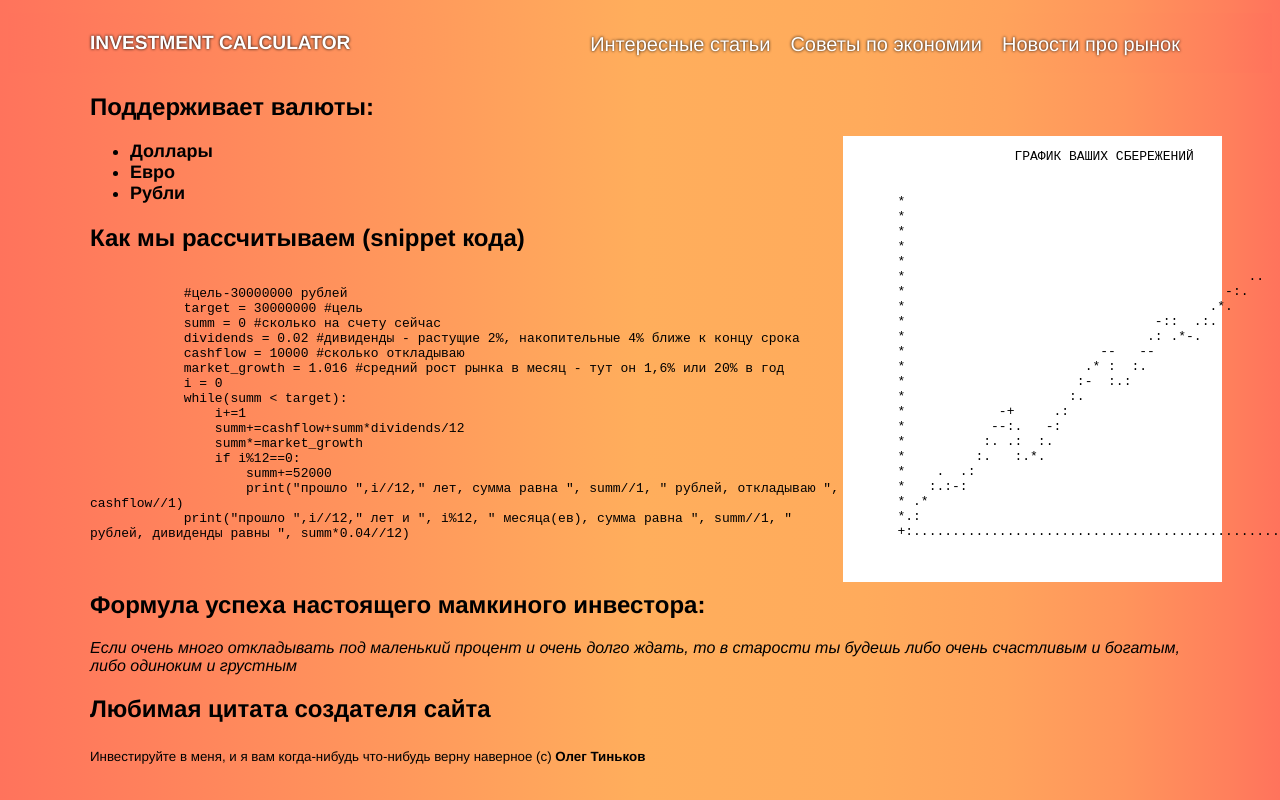
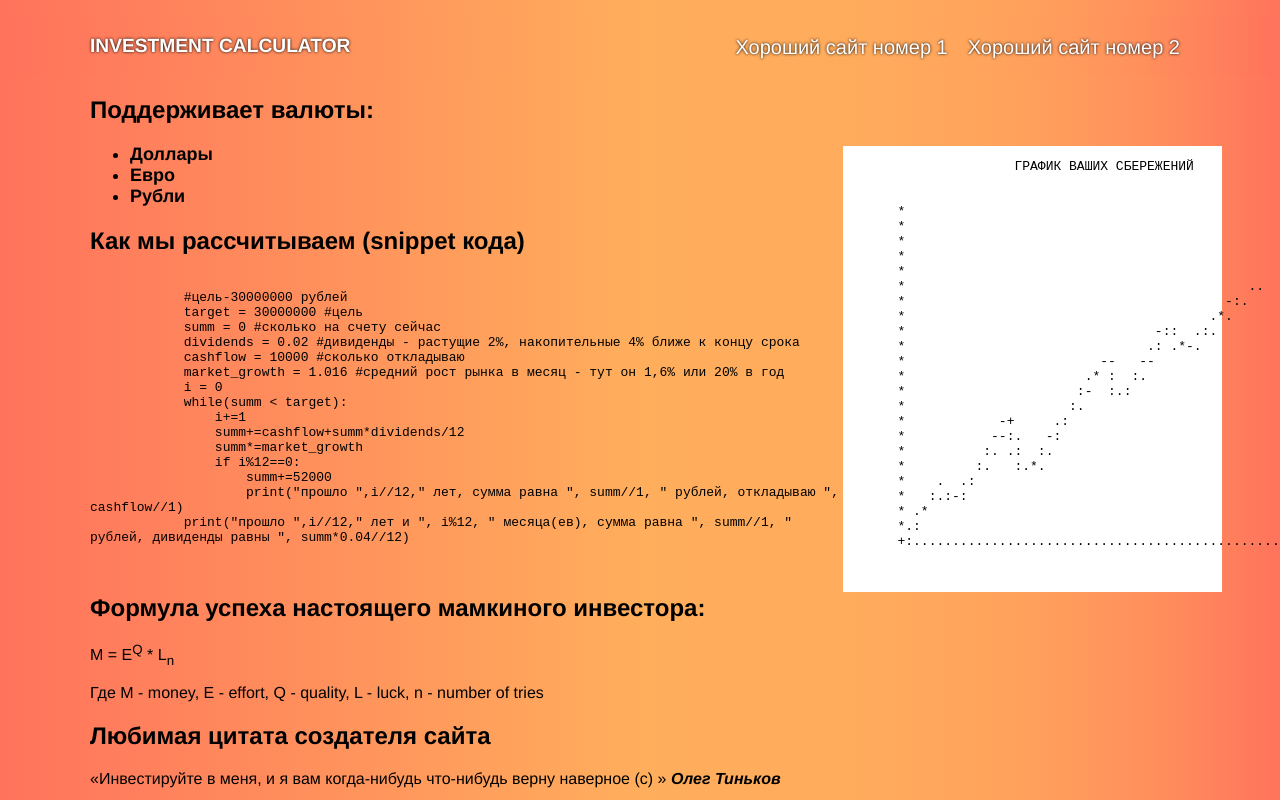
Before and after one commit to kroexov/Web_Project, a plain HTML site: page index.html in a window 1280 px wide. Drawn offline with Linux system fonts and the light colour scheme.

Commit message:
правки по 1 лабе

```diff
--- a/index.html
+++ b/index.html
@@ -1,5 +1,5 @@
 <!DOCTYPE HTML>
-<html lang="en">
+<html lang="ru">
 <head>
     <meta charset="UTF-8">
     <meta name="keywords" content="инвестиции, калькулятор, рынок, новостьи, статьи, деньги">
@@ -11,24 +11,22 @@
 <body>
 <header id="header">
     <div class="container">
-        <h1>
+        <h2>
             Investment Calculator
-        </h1>
+        </h2>
         <nav id="nav">
             <ul>
                 <li>
-                    <a href = "#">Интересные статьи</a>
+                    <a href = "https://investmentcalculator.io/">Хороший сайт номер 1</a>
                 </li>
                 <li>
-                    <a href = "#">Советы по экономии</a>
-                </li>
-                <li>
-                    <a href = "#">Новости про рынок</a>
+                    <a href = "https://journal.open-broker.ru/services/invest-calculator/">Хороший сайт номер 2</a>
                 </li>
             </ul>
         </nav>
     </div>
 </header>
+<main>
 <aside class = "aside">
     <pre>
                       ГРАФИК ВАШИХ СБЕРЕЖЕНИЙ
@@ -63,7 +61,7 @@
 <div class="content">
     <div class="container">
         <section>
-            <h1>Поддерживает валюты:</h1>
+            <h2>Поддерживает валюты:</h2>
             <ul style="font-size: large">
                 <li><strong>Доллары</strong></li>
                 <li><strong>Евро</strong></li>
@@ -92,16 +90,21 @@
             </code>
         </pre>
         </section>
-
-        <article>
+        <section>
             <h2>Формула успеха настоящего мамкиного инвестора:</h2>
-            <p><i>Если очень много откладывать под маленький процент и очень долго ждать, то в старости ты будешь либо очень счастливым и богатым, либо одиноким и грустным</i></p>
-        </article>
+            <p>M = E<sup>Q</sup> * L<sub>n</sub></p>
+            <p>Где M - money, E - effort, Q - quality, L - luck, n - number of tries</p>
+        </section>
         <h2>Любимая цитата создателя сайта</h2>
-        <article>
-        <sub>Инвестируйте в меня, и я вам когда-нибудь что-нибудь верну наверное (c) <b>Олег Тиньков</b></sub>
-        </article>
+        <section>
+        <q>Инвестируйте в меня, и я вам когда-нибудь что-нибудь верну наверное (c) </q>
+            <cite><b>Олег Тиньков</b></cite>
+        </section>
     </div>
 </div>
+</main>
+<footer>
+
+</footer>
 </body>
 </html>
--- a/outline.css
+++ b/outline.css
@@ -52,7 +52,7 @@ aside{
     background : #ffffff;
 }
 
-#header h1 {
+#header h2 {
     text-transform: uppercase;
     font-size: 1.2em;
     color: #fff;
```
